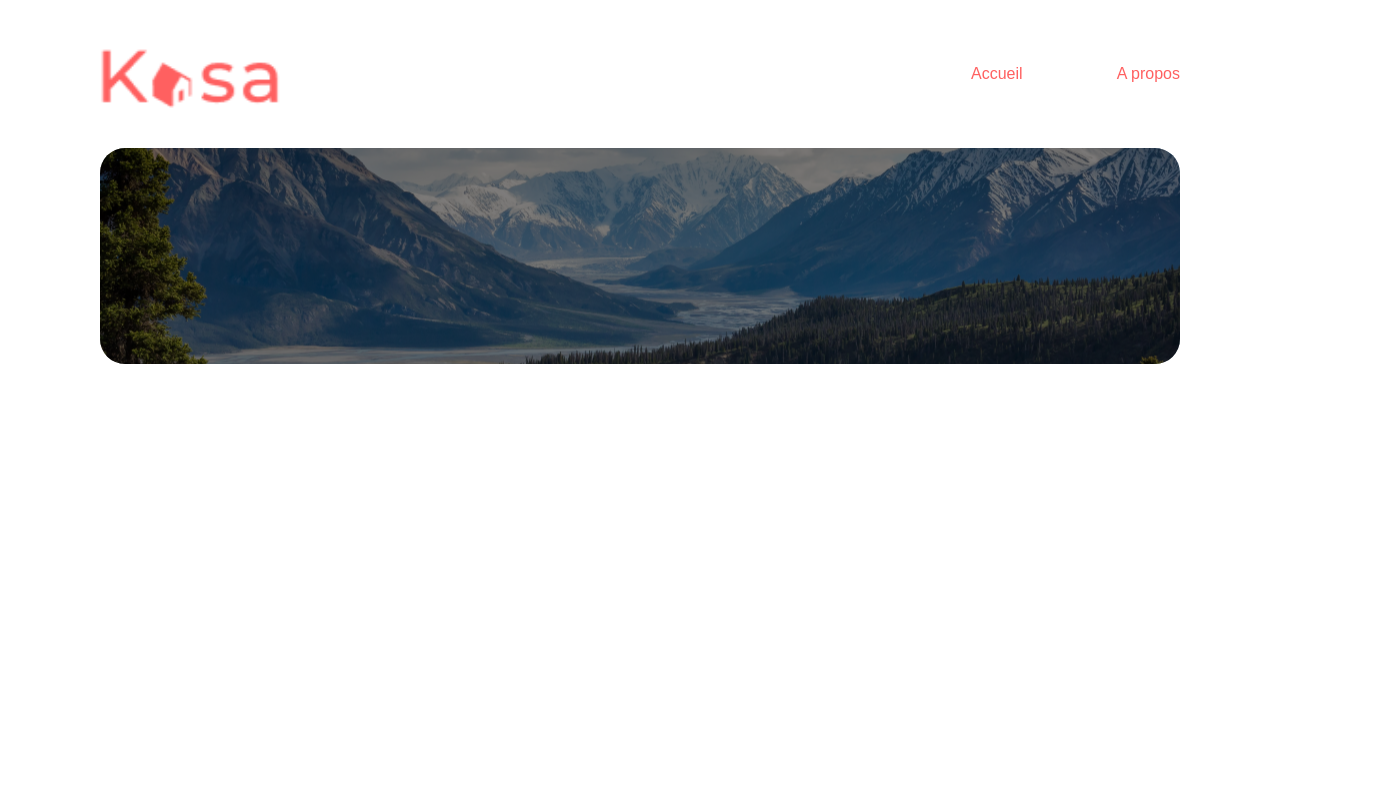
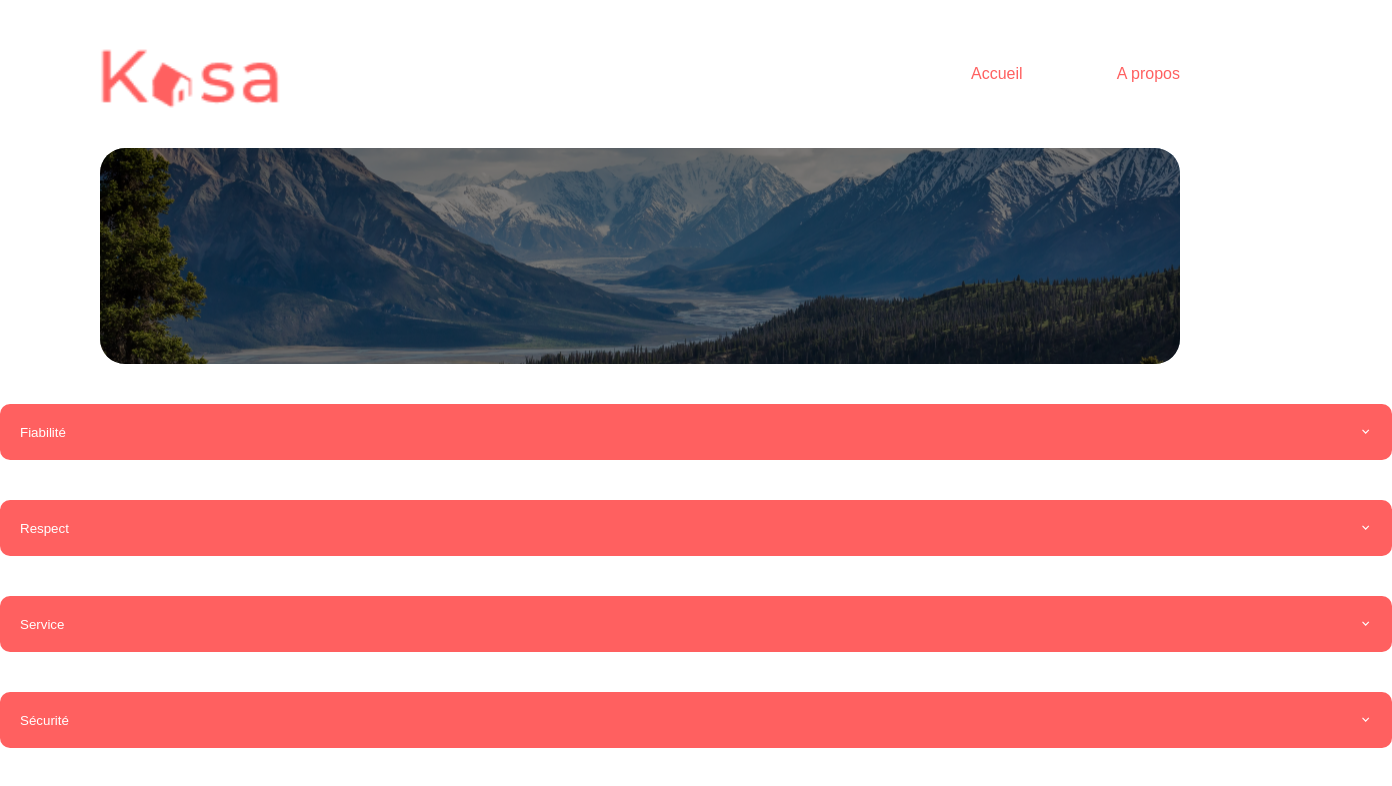
Before and after one commit to maroua-MEDDEB/D-veloppez-une-application-Web-avec-React-et-React-Router-projet-11-OC-, a React (Create React App) app: page /Apropos in a window 1280 px wide. Shown: the top 786 px of the page, 1392 px wide, since content can reach past the window. Built offline with nearby package versions, Linux system fonts and the light colour scheme.

Commit message:
installer react-icons pour implémenter les icones qui sont des composants et créer le composant Collapse en passant la function Collapse qui affiche le collapse en état de fermeture

```diff
--- a/package.json
+++ b/package.json
@@ -8,6 +8,7 @@
     "@testing-library/user-event": "^13.5.0",
     "react": "^18.2.0",
     "react-dom": "^18.2.0",
+    "react-icons": "^4.10.1",
     "react-router-dom": "^6.14.1",
     "react-scripts": "5.0.1",
     "web-vitals": "^2.1.4"
--- a/src/components/Apropos/Apropos.js
+++ b/src/components/Apropos/Apropos.js
@@ -1,11 +1,30 @@
 import { Header } from "../../Sections";
 import { Banner_apropos } from "../../components/index";
+import Collapse from "../Collapse/Collapse";
+
 
 const Apropos = () => {
     return(
         <>
         <Header />
         <div> <Banner_apropos> </Banner_apropos> </div>
+        <div className="dropDownLarge">
+            <Collapse>
+                <span>Fiabilité</span>
+            </Collapse>
+
+            <Collapse>
+                <span>Respect</span>
+            </Collapse>
+
+            <Collapse>
+                <span>Service</span>
+            </Collapse>
+
+            <Collapse>
+                <span>Sécurité</span>
+            </Collapse>
+        </div>
         </>
     );
 }
--- /dev/null
+++ b/src/components/Collapse/Collapse.css
@@ -0,0 +1,26 @@
+.dropDownLarge {
+    display: block;
+    margin: auto;
+    width: 87rem;
+}
+
+button {
+    background-color: var(--color--primary);
+    width: 100%;
+    height: 3.5rem;
+    margin-bottom: 2.5rem;
+    border-radius: 10px;
+    border: transparent;
+    display: flex;
+    align-items: center;
+    justify-content: space-between;
+    padding: 20px;
+}
+
+span{
+    color: var(--color--light);
+}
+
+.collapse_primary{
+    display: flex;
+}
--- /dev/null
+++ b/src/components/Collapse/Collapse.js
@@ -0,0 +1,20 @@
+import './Collapse.css';
+import { RiArrowDownSLine } from "react-icons/ri";
+
+
+//collapse fermé
+const Collapse = (props) =>  {
+  return (
+    <>
+    <div className="collapse_primary">
+        <button type="button" class="btn btn-info" data-toggle="collapse" data-target="#demo">
+            <div> {props.children} </div>
+            <RiArrowDownSLine style={{'color':'var(--color--light)'}}/>
+        </button>
+    </div>
+    </>
+
+  )
+}
+
+export default Collapse
--- a/src/components/index.js
+++ b/src/components/index.js
@@ -1,4 +1,5 @@
 export {default as Accueil_Container} from '../components/Accueil_Container/Accueil_Container';
 export {default as Card} from '../components/Card/Card';
 export {default as Banner} from '../components/Banner/Banner';
-export {Banner_apropos as Banner_apropos } from './Banner/Banner';
+export { Banner_apropos } from './Banner/Banner';
+export {default as Collapse} from '../components/Collapse/Collapse';
```
Also changed, not shown: 1 other file (tests, documents, lock files or other folders).
